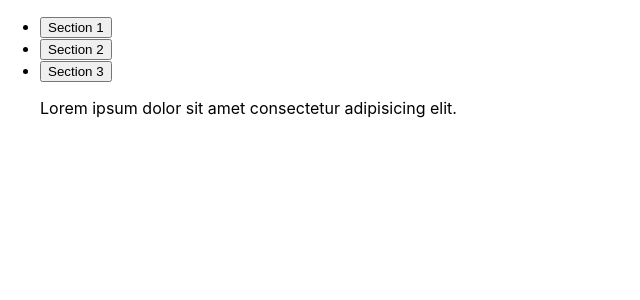
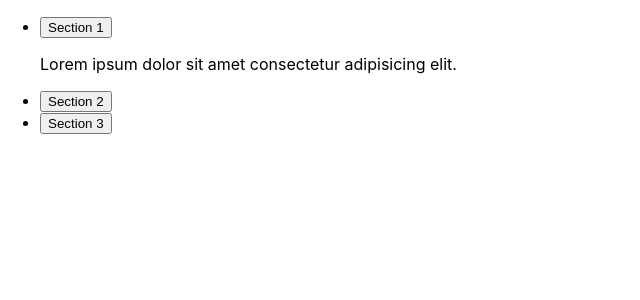
Before and after one commit to Az1rish/react-playground, a React (Create React App) app: page / in a window 1280 px wide. Both pictures are taken after a click on the button "Section 1". Shown: the top 300 px of the page, without its empty margins (0-640 px from the left). Built offline with nearby package versions, Linux system fonts and the light colour scheme.

Commit message:
complete fully functional Accordion component

```diff
--- a/src/state-drills/Accordion.js
+++ b/src/state-drills/Accordion.js
@@ -1,46 +1,42 @@
 import React, { Component } from 'react';
 
 export default class Accordion extends Component {
+    constructor(props) {
+        super(props)
+        this.state = {
+            activeSectionIndex: null,
+        };
+    }
+
     static defaultProps = {
         sections: [],
     };
 
-    state = {
-        currentSectionIndex: 0,
-    }
-
-    handleButtonClick(index) {
+    handleButtonClick = (index) => {
         this.setState({
-            currentSectionIndex: index,
+            activeSectionIndex: index,
         })
         console.log({index},' has been clicked')
     }
 
-    renderSection() {
-        const currentSection = this.props.sections[this.state.currentSectionIndex]
-            return (
-                <p className="content">
-                    {currentSection.content}
-                </p>
-            )
-    }
-
-    renderButtons() {
-        return this.props.sections.map((section, index) => (
-            <li>
-                <button key={index} onClick={() => this.handleButtonClick(index)}>
+    renderSections(section, index, activeSectionIndex) {
+        return (
+            <li className='AccordionItem' key={index}>
+                <button type='button' onClick={() => this.handleButtonClick(index)}>
                     {section.title}
                 </button>
+                {(activeSectionIndex === index) && <p>{section.content}</p>}
             </li>
-        ))
+        )
     }
 
     render() {
-
+        const { activeSectionIndex } = this.state
+        const { sections } = this.props
         return (
-            <ul>
-                {this.renderButtons()}
-                {!!this.props.sections.length &&this.renderSection()}
+            <ul className='Accordion'>
+                {sections.map((section, index) => this.renderSections(section, index, activeSectionIndex)
+                )}
             </ul>
         )
     }
```
